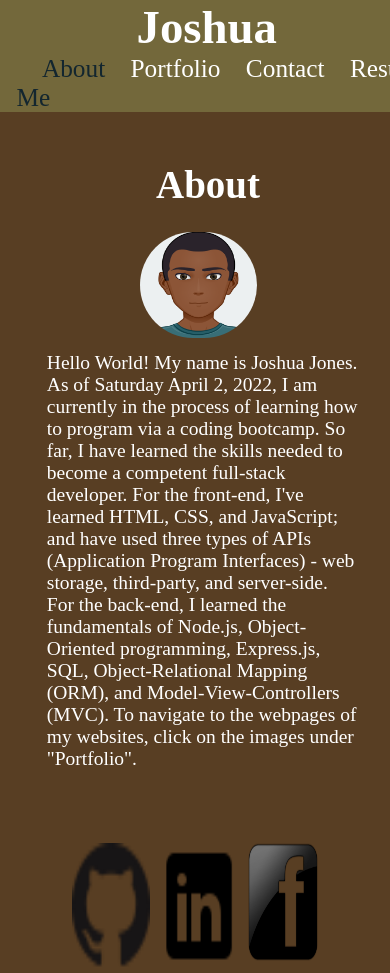
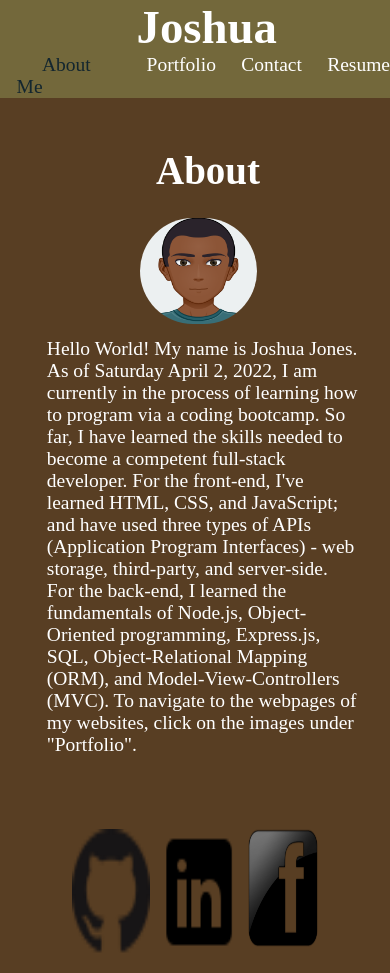
Before and after one commit to CoderJ01/react-programming-portfolio, a React (Create React App) app: page / in a window 390 px wide. Shown: the top 973 px of the page. Built offline with nearby package versions, Linux system fonts and the light colour scheme.

Commit message:
390px, iPhone 12

```diff
--- a/src/index.css
+++ b/src/index.css
@@ -455,3 +455,20 @@ footer {
     margin-left: 19vw;
   }
 }
+
+/* iPhone 12 */
+@media screen and (max-width: 390px) {
+
+  header nav ul a {
+    font-size: 5vw;
+  }
+
+  .main-display {
+    height: 35vh;
+  }
+
+  .gitHub {
+    margin-top: 1vh;
+    height: 5vh;
+  }
+}
```
